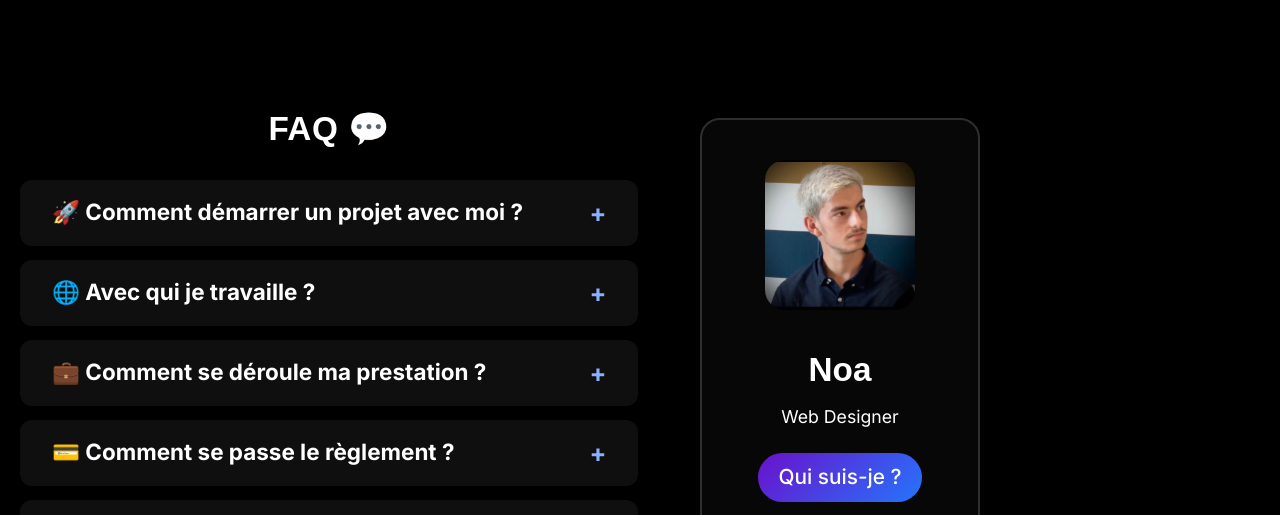
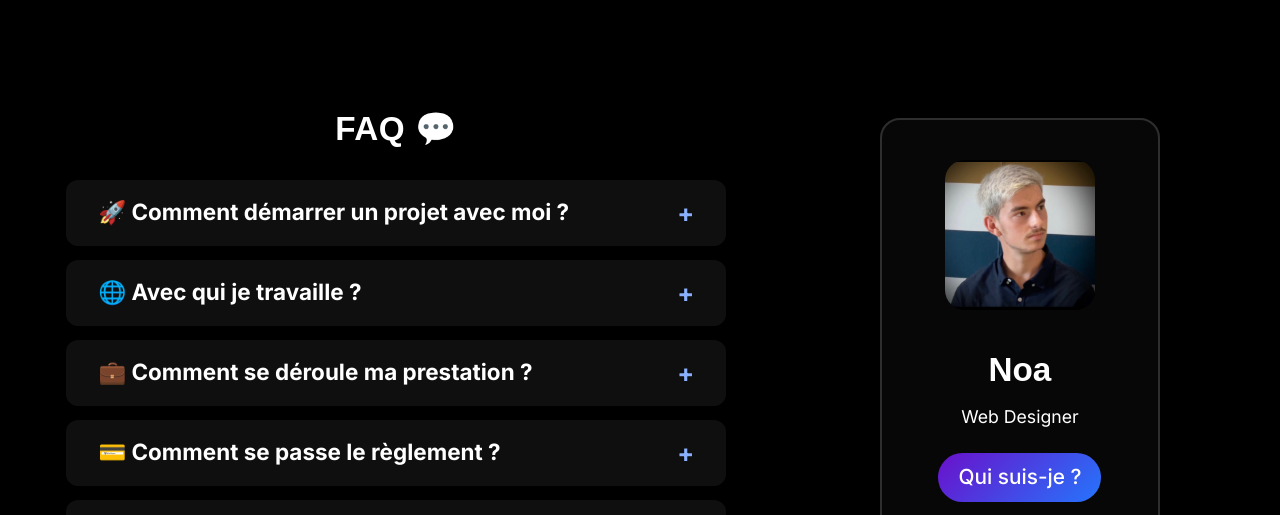
Before and after one commit to Noa-disign/NaomaStudio, a plain HTML site: page index.html in a window 1280 px wide. Shown: the part 2830-3345 px from the top of the page. Drawn offline with Linux system fonts and the light colour scheme.

Commit message:
Mise à jour du site

```diff
--- a/style.css
+++ b/style.css
@@ -2045,6 +2045,22 @@ body, p, .section-subtitle, .footer-brand-text,
 
 
 
+
+
+
+
+
+
+
+
+
+
+
+
+
+
+
+
 /* Portfolio pleine largeur - Version moderne */
 .portfolio-carousel {
   --spacing: clamp(1rem, 4vw, 2rem);
@@ -2198,7 +2214,7 @@ body, p, .section-subtitle, .footer-brand-text,
   text-align: center;
   box-shadow: 0 8px 22px rgba(0, 0, 0, 0.1);
   margin-top: 50px;
-  margin-right: 120px;
+  margin-right: 120px !important;
   transition: transform 0.3s ease, box-shadow 0.3s ease;
   cursor: pointer;
 }
@@ -2209,7 +2225,7 @@ body, p, .section-subtitle, .footer-brand-text,
 
 
 /* Pour écrans larges (PC) */
-@media (min-width: 1200px) {
+@media (min-width: 1300px) {
   .profile-card {
     margin-right: 300px;     /* plus besoin de marge droite énorme */
   }
```
